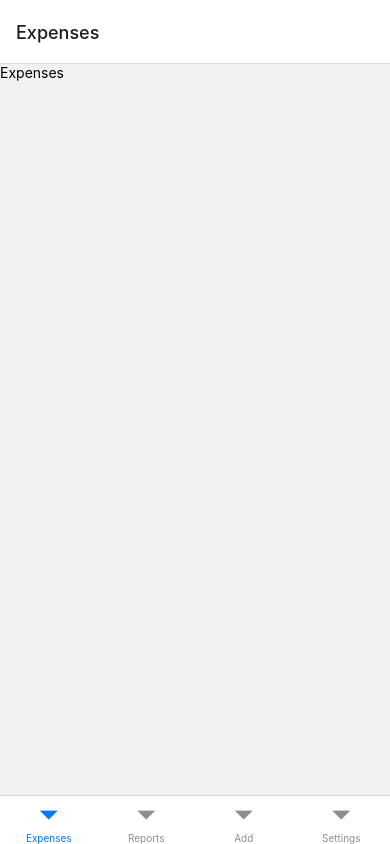
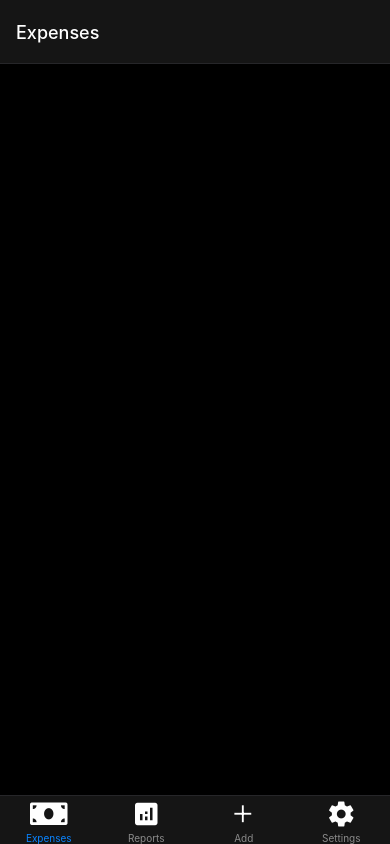
Before and after one commit to TabotCharlesBessong/FinTech, a React Native app in the folder goodbye_mymoney/: screen / in a window 390 px wide. Built offline with nearby package versions, Linux system fonts and the light colour scheme.

Commit message:
setting up bottom tab navigation

```diff
--- a/goodbye_mymoney/App.tsx
+++ b/goodbye_mymoney/App.tsx
@@ -3,18 +3,81 @@ import { NavigationContainer } from "@react-navigation/native";
 import { StatusBar } from "expo-status-bar";
 import { StyleSheet, Text, View } from "react-native";
 import { Add, Expenses, Reports, Settings } from "./screens";
+import { theme } from "./them";
+import { FontAwesome5, Ionicons, MaterialIcons } from "@expo/vector-icons";
 
 const Tab = createBottomTabNavigator();
 
 export default function App() {
   return (
-    <NavigationContainer>
-      <StatusBar style="dark" />
-      <Tab.Navigator>
-        <Tab.Screen name="Expenses" component={Expenses} />
-        <Tab.Screen name="Reports" component={Reports} />
-        <Tab.Screen name="Add" component={Add} />
-        <Tab.Screen name="Settings" component={Settings} />
+    <NavigationContainer theme={theme}>
+      <StatusBar style="light" />
+      <Tab.Navigator
+        screenOptions={{
+          tabBarStyle: {
+            backgroundColor: theme.colors.card,
+          },
+          headerTitleStyle:{
+            // textAlign:'center'
+          }
+        }}
+      >
+        <Tab.Screen
+          name="Expenses"
+          component={Expenses}
+          options={{
+            tabBarLabel: "Expenses",
+            tabBarIcon: ({ color, size }) => (
+              <FontAwesome5
+                name="money-bill"
+                size={30}
+                color={theme.colors.text}
+              />
+            ),
+          }}
+        />
+        <Tab.Screen
+          name="Reports"
+          component={Reports}
+          options={{
+            tabBarLabel: "Reports",
+            tabBarIcon: ({ color, size }) => (
+              <MaterialIcons
+                name="analytics"
+                size={30}
+                color={theme.colors.text}
+              />
+            ),
+          }}
+        />
+        <Tab.Screen
+          name="Add"
+          component={Add}
+          options={{
+            tabBarLabel: "Add",
+            tabBarIcon: ({ color, size }) => (
+              <Ionicons
+                name="add"
+                size={30}
+                color={theme.colors.text}
+              />
+            ),
+          }}
+        />
+        <Tab.Screen
+          name="Settings"
+          component={Settings}
+          options={{
+            tabBarLabel: "Settings",
+            tabBarIcon: ({ color, size }) => (
+              <MaterialIcons
+                name="settings"
+                size={30}
+                color={theme.colors.text}
+              />
+            ),
+          }}
+        />
       </Tab.Navigator>
     </NavigationContainer>
   );
--- a/goodbye_mymoney/app.json
+++ b/goodbye_mymoney/app.json
@@ -5,7 +5,7 @@
     "version": "1.0.0",
     "orientation": "portrait",
     "icon": "./assets/icon.png",
-    "userInterfaceStyle": "light",
+    "userInterfaceStyle": "dark",
     "splash": {
       "image": "./assets/splash.png",
       "resizeMode": "contain",
--- a/goodbye_mymoney/package.json
+++ b/goodbye_mymoney/package.json
@@ -9,6 +9,7 @@
     "web": "expo start --web"
   },
   "dependencies": {
+    "@expo/vector-icons": "^13.0.0",
     "@react-navigation/bottom-tabs": "^6.5.11",
     "@react-navigation/native": "^6.1.9",
     "@react-navigation/native-stack": "^6.9.17",
--- /dev/null
+++ b/goodbye_mymoney/them/index.ts
@@ -0,0 +1,14 @@
+export const theme = {
+  dark: true,
+  colors: {
+    primary: "#0A84FF",
+    background: "#000000",
+    card: "#151515",
+    text: "#FFFFFF",
+    border: "#262629",
+    notification: "#0A84FF",
+    error: "#FF453A",
+    textPrimary: "#FFFFFF",
+    textSecondary: "#EBEBF599",
+  },
+};
```
Also changed, not shown: goodbye_mymoney/component/index.ts (added).
